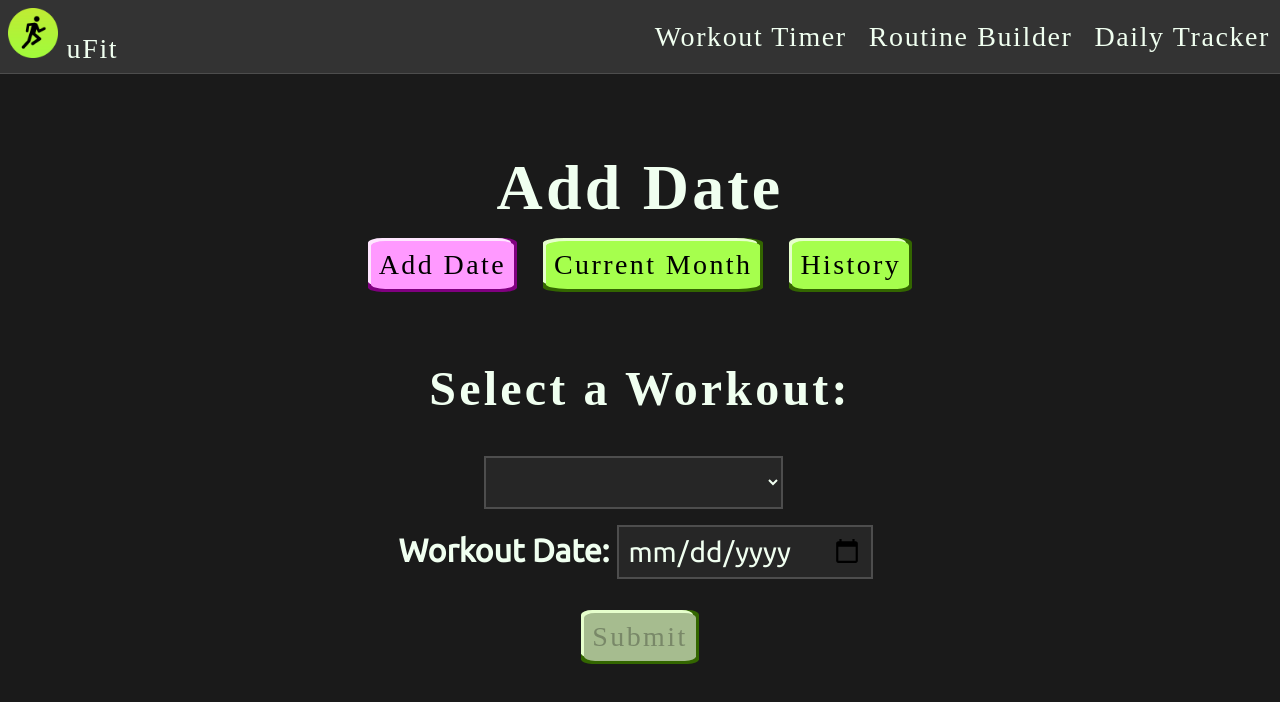
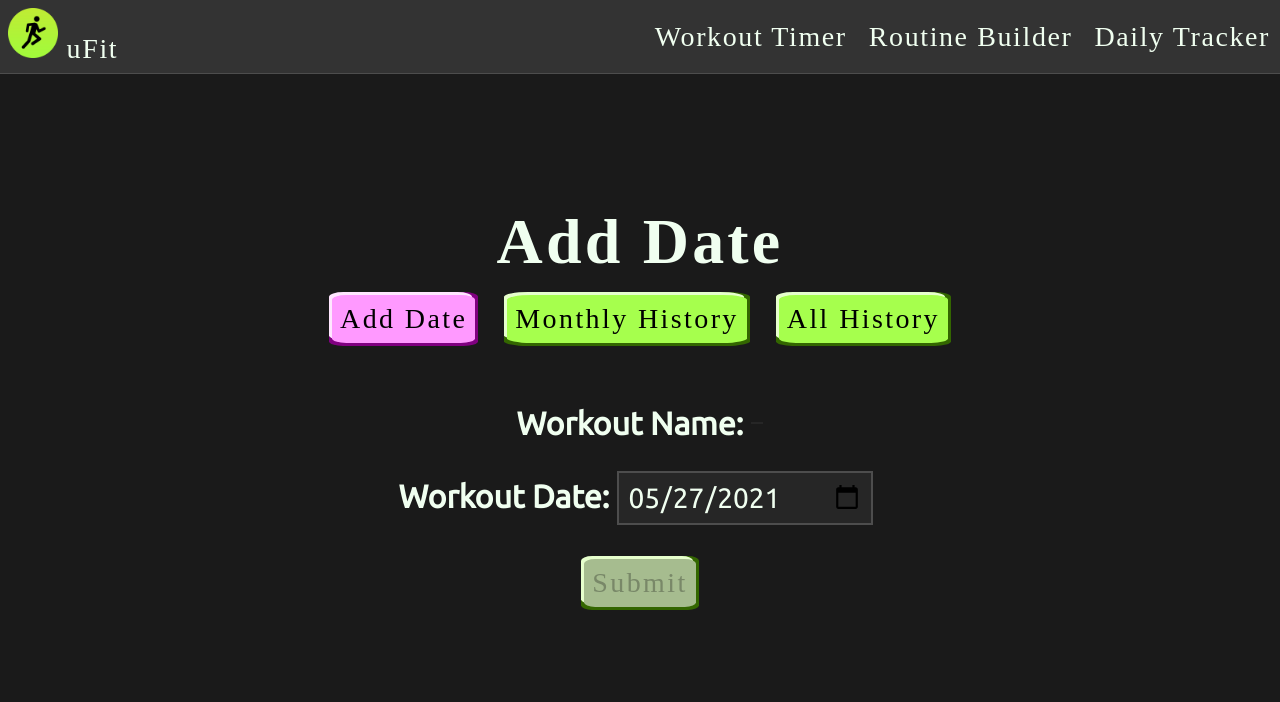
Before and after one commit to Sammael001/workout-tracker, a Next.js app: page /tracker in a window 1280 px wide. Both pictures are taken after a click on the button "Add Date". Shown: the top 702 px of the page. Built offline with nearby package versions, Linux system fonts and the light colour scheme; some icons are missing; a web font is replaced by a local one.

Commit message:
reading/writing to localStorage, clickable calendar cells

```diff
--- a/components/AddCompletedWorkout.js
+++ b/components/AddCompletedWorkout.js
@@ -6,8 +6,8 @@ import WorkoutSelector from "./WorkoutSelector";
 
 export default function AddCompletedWorkout(props) {
   const [ nameValue, setNameValue ] = useState("");
-  const [ dateValue, setDateValue ] = useState("");
-  const [ displayMenu, setDisplayMenu ] = useState(true); // will init as FALSE later
+  const [ dateValue, setDateValue ] = useState(props.propDate);
+  const [ displayMenu, setDisplayMenu ] = useState(false); // will init as FALSE later
 
   function handleChange(evt){
     setDateValue(evt.target.value);
@@ -41,10 +41,10 @@ export default function AddCompletedWorkout(props) {
           </div>
         }
         <label htmlFor="dateValue" className={styles.bigLabel}>Workout Date:
-          <input type="date" name="dateValue" className={styles.myInput} onChange={handleChange} required/>
+          <input type="date" name="dateValue" value={dateValue} className={styles.myInput} onChange={handleChange} required/>
         </label>
         <br/>
-        <button className="butn" type="submit" disabled={displayMenu}>Submit</button>
+        <button className="butn" type="submit" disabled={!nameValue}>Submit</button>
       </form>
     </div>
   );
--- a/components/CurrentMonth.js
+++ b/components/CurrentMonth.js
@@ -4,16 +4,10 @@ import { useState, useEffect } from "react";
 import dayjs from 'dayjs'; // https://day.js.org/docs/en/display/format
 import { v4 as uuidv4 } from 'uuid';
 
-// TO DO: add arrows that allow moving back + forth to different calendar months
-
 // TO DO: actually write/read/delete from localStorage (parent func inside tracker.js should be called from AddCompletedWorkout)
 // ----- actually read from localStorage (parent func inside tracker.js should be called from here, in CurrentMonth)
 // TO DO: enable clicking on a calendar day to change (add, delete) workout -- take user to AddCompletedWorkout, but autopop day we clicked on
 
-
-// import workoutHistory from localStorage, if available
-// if not, display error message
-// filter/parse dates with dayJS
 
 export default function CurrentMonth(props) {
   const [ myCalendar, setMyCalendar ] = useState([]);
@@ -21,56 +15,90 @@ export default function CurrentMonth(props) {
   // each element in each sub-array is an object with dayNum and workout props
   // dayNum may be "X" (if it's for a day prior to 1st or after last day of current month)
   // workout may be empty (falsy!) string, or the name of a workout completed on that date
-
+  const [ monthYear, setMonthYear ] = useState( dayjs().format('MMMYYYY') );
+  // monthYear tracks the storage key...this initializes to current month + year
 
   useEffect(() => {
     // function to generate a 3D array representing a calendar w/ all days for the current month
-    // this func also populates workout prop for days that have workouts
+    // this func also populates "workout" prop for days that have workouts
     function generateCalendar(){
-      let myTestArr = [ "", "", "", "", "Abs Workout", "", "", "", "", "", "", "", "", "Legs Workout", "", "", "", "", "", "", "", "", "", "", "", "", "", "", "", "", "" ]; // this array has 31 values and represents a 30-day month...arr[0] will always be empty
-      // "Abs Workout" is at idx 4 b/c workout was completed Jun-04-2021 ... "Legs Workout" at idx 13 b/c it was completed Jun-13-2021
-
-      const numDaysInMonth = dayjs().daysInMonth();// determine # of days in month
-      // determine what dayOfWk the 1st day in month is
-      const firstDay =  `${dayjs().month() + 1}-01-${dayjs().year()}`; // OUTPUT: 6-01-2021
+      let myTestArr = new Array(30).fill("");
+      // the history array we want is inside props.workoutHistory at key of monthYear ...
+      let historyArr = props.workoutHistory[monthYear] || myTestArr;
+      // ...but SOMEtimes historyArr is undefined (if no hist for that month, or when component 1st loads), and if so we substitute myTestArr
+      const numDaysInMonth = dayjs(monthYear).daysInMonth();// determine # of days in monthYear
+      // determine what dayOfWk the 1st day in monthYear is
+      const firstDay = `${dayjs(monthYear).month() + 1}-01-${dayjs(monthYear).year()}`;
       let dayOfWk = dayjs(firstDay).day(); // OUTPUT: 2 (Sun = 0, Mon = 1, Tue = 2)
 
-      let newCalendar = [ [], [], [], [], [] ]; // init 3D array
+      let newCalendar = [ [], [], [], [], [], [] ]; // init 3D array
       let dayNum = 1; // init var to track the day of the month
+
       for (let row = 0; row < newCalendar.length; row++) { // loop over calendar ROWS, while available
         for (let col = 0; col < 7; col++) { // loop over cols, while less than 7
           if (row === 0 && col < dayOfWk) { // if we're in the first row, on a day prior to 1st day of month...
             newCalendar[row][col] = {dayNum: "X", workout: ""}; // ...add obj {dayNum: "X", workout: ""} into newCalendar
           } else if (dayNum <= numDaysInMonth) { // else, if dayNum has not exceeded # of days in the month
             // add obj {dayNum: whateverTheValueOfDayNumIs, workout: valueOfMyTestArrAtIdx[valueOfDayNum] } into the calendar at [row][col]
-            newCalendar[row][col] = {dayNum: dayNum, workout: myTestArr[dayNum] };
+            newCalendar[row][col] = {dayNum: dayNum, workout: historyArr[dayNum] };
             dayNum++; // and increment dayNum
           } else { // else, we've gone beyond the end of the calendar days (into the next month)
             newCalendar[row][col] = {dayNum: "X", workout: ""}; // so just add obj {dayNum: "X", workout: ""} into myCalendar at [row][col]
           }
         }
       }
-      // set myCalendar pcOfSt8 with the newCalendar array
-      setMyCalendar(newCalendar);
+      setMyCalendar(newCalendar); // set myCalendar pcOfSt8 with the newCalendar array
     };
 
-    generateCalendar(); // call generateCalendar inside useEffect with empty dependency array
-    // so we run generateCalendar ONCE when component mounts, to populate myCalendar in the state
-  }, []);
+    generateCalendar(); // call generateCalendar inside useEffect to run function defined above
+    // we need props.workoutHistory in dependencies bc props are undefined on 1st render, then become defined, and we want to rerun useEffect at that time
+  }, [props.workoutHistory, monthYear]);
 
 
+  // called by scroll buttons on either side of calendar title, changes current month
+  function changeMonthYear(increment) {
+    // change the monthYear storage key to change the calendar month and corresponding history data
+    setMonthYear(currMonYr => {
+      let newMonYr = dayjs(currMonYr).add(increment, 'month').format('MMMYYYY');
+      return newMonYr;
+    });
+  };
+
+  // this func handles cell clicks, but ONLY if we're clicking valid days
+  function handleCellClick(dayNum) {
+    if (dayNum !== "X") {
+      // create dateString and pass to parent function cellClick, which gives default date to AddCompleted component
+      let dateString = `${monthYear.slice(0, 3)}-${dayNum}-${monthYear.slice(3)}`;
+      props.cellClick( dayjs(dateString).format('YYYY-MM-DD') );
+    }
+  }
 
   // function that renders <div>s for each calendar row + calendar cell, and populates them with the data
   function renderCalendar(){
+    // helper func that gives classes to cells based on their data
+    function giveCellStyles(calObj){
+      if (calObj.workout) { // if the calObj has a workout defined, give brightCell class
+        return `${styles.cellBase} ${styles.brightCell}`;
+      } else if (calObj.dayNum === "X") { // else, if dayNum == "X", give style deadCell (doesn't highlight, unclickable)
+        return `${styles.cellBase} ${styles.deadCell}`;
+      } else { // else, give style darkCell (a valid day w/no workouts completed)
+        return `${styles.cellBase} ${styles.darkCell}`;
+      }
+    }
+
     let calMap = myCalendar.map((calRow, rowIdx) => {
-      let calRowMap = calRow.map(calObj => (
-        <div
-          key={uuidv4()}
-          className={ `${styles.cellBase} ${calObj.workout ? styles.brightCell : styles.darkCell}` }
-        >
-          {calObj.dayNum}<br/>{calObj.workout}
-        </div>)
-      );
+      let calRowMap = calRow.map(calObj => {
+        // check calObj.workout for "|" chars and split onto multiple lines if needed
+        return (
+          <div
+            key={uuidv4()}
+            className={ giveCellStyles(calObj) }
+            onClick={ () => handleCellClick(calObj.dayNum) }
+          >
+            {calObj.dayNum}<br/>{calObj.workout}
+          </div>
+        )
+      });
       return (
         <div key={rowIdx} className={styles.dayRow}>
           { calRowMap }
@@ -92,7 +120,17 @@ export default function CurrentMonth(props) {
 
   return (
     <div className={styles.mainCard}>
-      <h1 className={styles.title} onClick={() => renderCalendar()}>{dayjs().format('MMMM YYYY')}</h1>
+      <h1 className={styles.title} onClick={() => renderCalendar()}>
+
+        <button className={styles.iconButn} onClick={() => changeMonthYear(-1)}>
+          <i className="fas fa-caret-square-left"></i>
+        </button>
+        {dayjs(monthYear).format('MMMM YYYY')}
+        <button className={styles.iconButn} onClick={() => changeMonthYear(1)}>
+          <i className="fas fa-caret-square-right"></i>
+        </button>
+
+      </h1>
       <div className={styles.dayNamesRow}>
         { renderDayNames() }
       </div>
@@ -102,3 +140,9 @@ export default function CurrentMonth(props) {
     </div>
   );
 };
+
+
+      // <div
+      //   key={uuidv4()}
+      //   className={ `${styles.cellBase} ${calObj.workout ? styles.brightCell : styles.darkCell}` }
+      // >
--- a/pages/tracker.js
+++ b/pages/tracker.js
@@ -3,6 +3,11 @@ import { useState, useEffect } from "react";
 import styles from "../styles/Tracker.module.css";
 import { v4 as uuidv4 } from 'uuid';
 import dayjs from 'dayjs';
+
+// TO DO: decide how to manage workout deletion
+// TO DO: decide how to manage multiple workouts on same day (or whether to allow this at all)
+// TO DO: shift position of days and workout names on calendar
+// TO DO: shorten workout names (when displayed on calendar) if too long
 
 
 // dayjs().daysInMonth()  -->  outputs # of days in current month, ex: 30
@@ -35,6 +40,7 @@ export default function Tracker(){
   const [ showCurrent, setShowCurrent ] = useState(true);
   const [ showHistory, setShowHistory ] = useState(false);
   const [ workoutHistory, setWorkoutHistory ] = useState({});
+  const [ propDate, setPropDate ] = useState( dayjs().format('YYYY-MM-DD') ); // this pcOfSt8 gives default values to date picker
 
   useEffect(() => {
     console.log("running useEffect to load workoutHistory");
@@ -58,39 +64,55 @@ export default function Tracker(){
     setShowCurrent(false);
     setShowHistory(true);
   }
+
+  // this function is called from within CurrentMonth by clicking on a calendar cell
+  function goToAddDate(dateString){
+    setPropDate(dateString); // receive a date string (ex: 2021-08-05) and call setPropDate with the string
+    displayAdd(); // then call displayAdd()
+    // this results in the AddCompletedWorkout component showing, with the clicked date autofilled
+  }
+
   function submitCompleted(myName, myDate){
     console.log(`Completed workout named "${myName}" on date: ${myDate}`); // dates come from input form in this format: 2021-06-18
     let daysInMonth = dayjs(myDate).daysInMonth();
     let storageKey = dayjs(myDate).format('MMMYYYY');
     let workoutDay = dayjs(myDate).format('D');
     console.log(`storageKey: ${storageKey}, workoutDay: ${workoutDay}`);
-
+    let newHistObj = {};
     // IMPORTANT:  this function half works...it pushes new elements into arrays when the storageKey is ALREADY a prop in currHist, but won't add new storageKeys
+    // this func is broken perhaps bcuz we are redirecting to CurrentMonth each time we save...and if showCurrent changes, it causes a reload which pulls data INTO state from localStorage
     setWorkoutHistory(currHist => {
       if (!currHist[storageKey]) { // currHist[storageKey] is falsy if key of storageKey is not found (undefined) in workoutHistory
         let blankArr = new Array(daysInMonth).fill(""); // init new empty array that is daysInMonth long
         blankArr[workoutDay] = myName; // add name of workout into blank array, at idx of workoutDay
-        console.log(blankArr);
-        return { ...currHist, [storageKey]: blankArr }; // must return an obj that will replace the obj in workoutHistory
-      } else { // storageKey exists in currHist, so copy the array at [storageKey], add in the new workout element, and push back in
-        let blankArr = [...currHist[storageKey]];
-        blankArr[workoutDay] = myName;
-        return { ...currHist, [storageKey]: blankArr }; // must return an obj that will replace the obj in workoutHistory
+        newHistObj = { ...currHist, [storageKey]: blankArr };
+        // moved localStorage.setItem into here, bcuz calling localStorage.setItem below setWorkoutHistory() could accidentally set the localStorage to a blank object
+        window.localStorage.setItem("workoutHistory", JSON.stringify(newHistObj));
+        return newHistObj; // must return an obj that will replace the obj in workoutHistory
+      } else { // storageKey exists in currHist
+        let blankArr = [...currHist[storageKey]]; // copy currHist array at key of storageKey
+        if (!blankArr[workoutDay]) { // if there's nothing in currHist array at idx of workoutDay
+          console.log("Nothing here!");
+          blankArr[workoutDay] = myName; // just set the value of that idx to be out new workout name
+        } else {
+          console.log("something here!"); // else, if there's already a workout on this day, concat the new one
+          blankArr[workoutDay] = `${blankArr[workoutDay]} | ${myName}`;
+        }
+        newHistObj = { ...currHist, [storageKey]: blankArr };
+        window.localStorage.setItem("workoutHistory", JSON.stringify(newHistObj));
+        return newHistObj; // must return an obj that will replace the obj in workoutHistory
       }
     });
-
     // TO DO: when adding MULTIPLE workouts to SAME day, concat with "|" like so: "Legs Workout|Arms Workout"
     // TO DO: this means we must forbid "|" character from being entered during workoutName entry inside NewRoutine.js
     displayCurrent(); // after submitting a completed workout, redirect to display current month
   }
 
-
-
   return (
     <div className={styles.mainCard}>
       { showAdd && <h1 className={styles.title}>Add Date</h1> }
-      { showCurrent && <h1 className={styles.title}>Current Month</h1> }
-      { showHistory && <h1 className={styles.title}>History</h1> }
+      { showCurrent && <h1 className={styles.title}>Monthly History</h1> }
+      { showHistory && <h1 className={styles.title}>All History</h1> }
       <div className={styles.buttonsDiv}>
         <button
           onClick={() => displayAdd()}
@@ -99,16 +121,16 @@ export default function Tracker(){
         <button
           onClick={() => displayCurrent()}
           className={`${styles.myButn} ${ showCurrent ? styles.activeButn : styles.inactiveButn }`}
-        >Current Month</button>
+        >Monthly History</button>
         <button
           onClick={() => displayHistory()}
           className={`${styles.myButn} ${ showHistory ? styles.activeButn : styles.inactiveButn }`}
-        >History
+        >All History
         </button>
       </div>
       <div className={styles.mainBox}>
-        { showAdd && <AddCompletedWorkout submitCompleted={submitCompleted}/> }
-        { showCurrent && <CurrentMonth /> }
+        { showAdd && <AddCompletedWorkout propDate={propDate} submitCompleted={submitCompleted}/> }
+        { showCurrent && <CurrentMonth cellClick={goToAddDate} workoutHistory={workoutHistory}/> }
         { showHistory && <History /> }
       </div>
     </div>
```
Also changed, not shown: styles/CurrentMonth.module.css (+16 -0 lines), vars/calendar-notes.js (+28 -0 lines), public/images/spiderman plank.gif.
